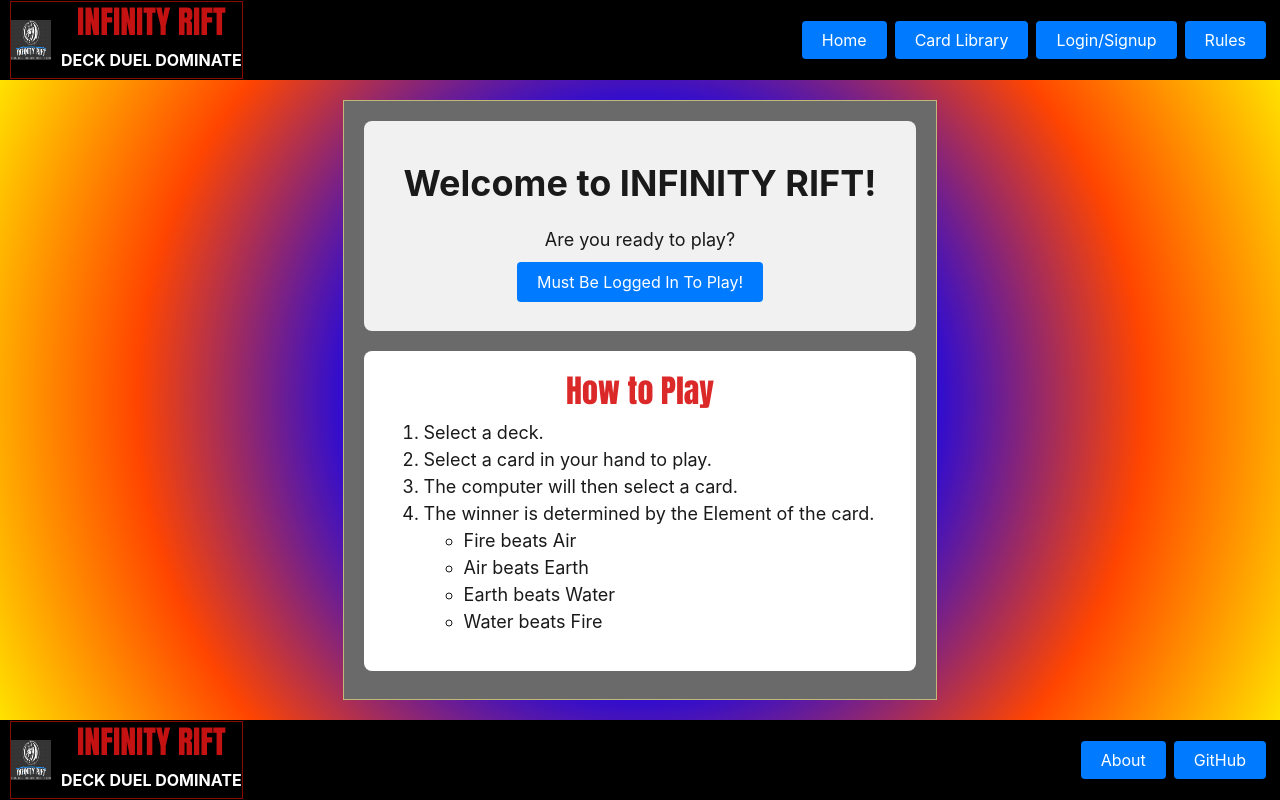
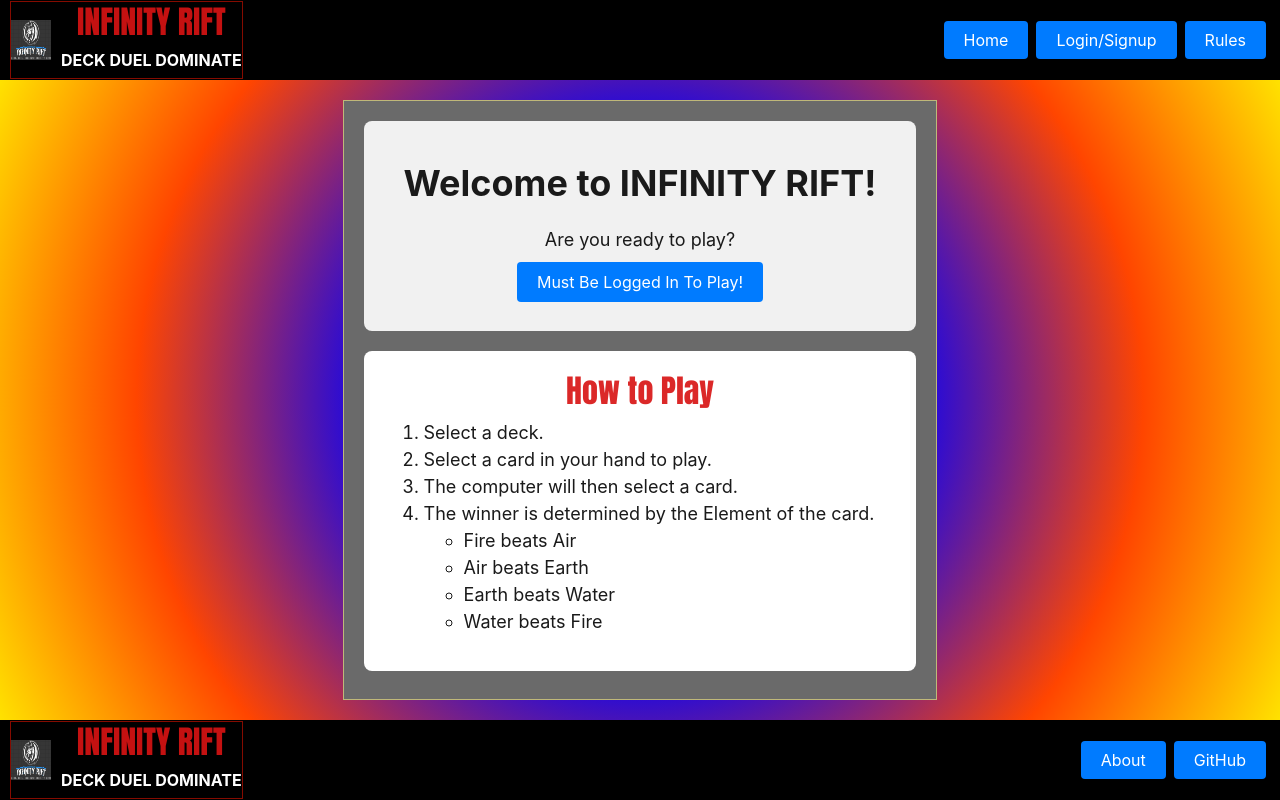
Before and after one commit to pakuhn93/infinity-rift, a React (Vite) app in the folder client/: page / in a window 1280 px wide. Built offline with nearby package versions, Linux system fonts and the light colour scheme.

Commit message:
removed navbar button card library from logged-out users

```diff
--- a/client/src/components/NavBar.jsx
+++ b/client/src/components/NavBar.jsx
@@ -98,13 +98,6 @@ export default function NavBar() {
                     Home
                 </Link>
 
-                <button
-                    className="btn-nav"
-                    id="btn-card-library"
-                >
-                    Card Library
-                </button>
-
                 <Link
                     to="/login"
                     className="btn-nav"
```
